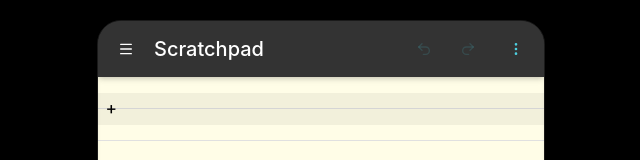
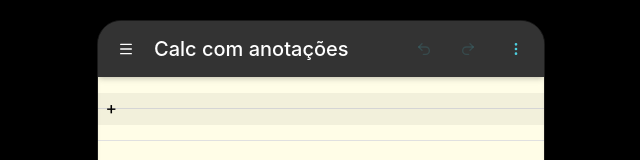
Before and after one commit to Bergch13-Il/calctape-app-mjcyfdvgz, a React (Vite) app: page / in a window 1280 px wide. Shown: the top 160 px of the page, without its empty margins (319-959 px from the left). Built offline with nearby package versions, Linux system fonts and the light colour scheme.

Commit message:
Auto-commit after full sync (build simulation)

```diff
--- a/src/components/calculator/Header.tsx
+++ b/src/components/calculator/Header.tsx
@@ -10,7 +10,9 @@ export function Header() {
     <div className="h-14 bg-tape-header flex items-center justify-between px-2 shadow-md z-10 shrink-0">
       <div className="flex items-center gap-2">
         <MainMenu triggerClassName="text-white hover:bg-white/10 shrink-0" />
-        <div className="text-white text-xl font-medium truncate select-none">Scratchpad</div>
+        <div className="text-white text-xl font-medium truncate select-none">
+          Calc com anotações
+        </div>
       </div>
 
       <div className="flex items-center gap-1">
```
Also changed, not shown: .skip.config.json.
